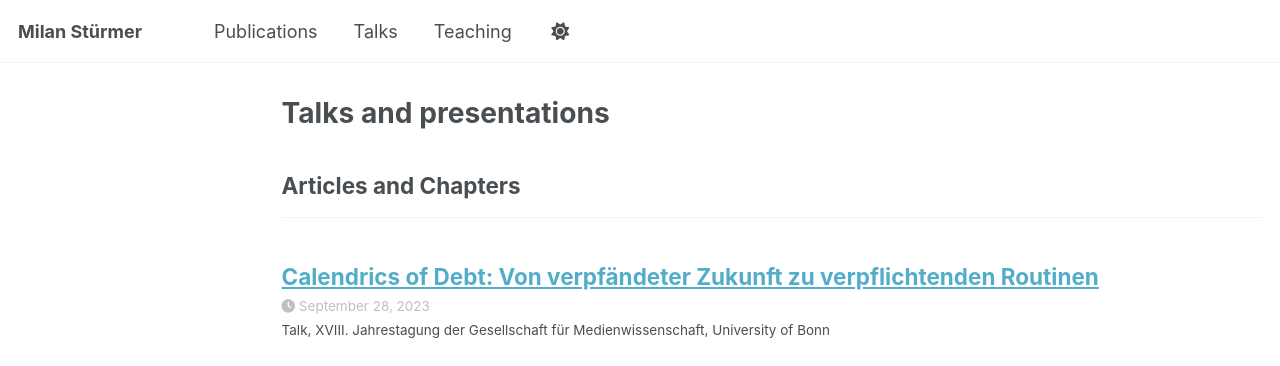
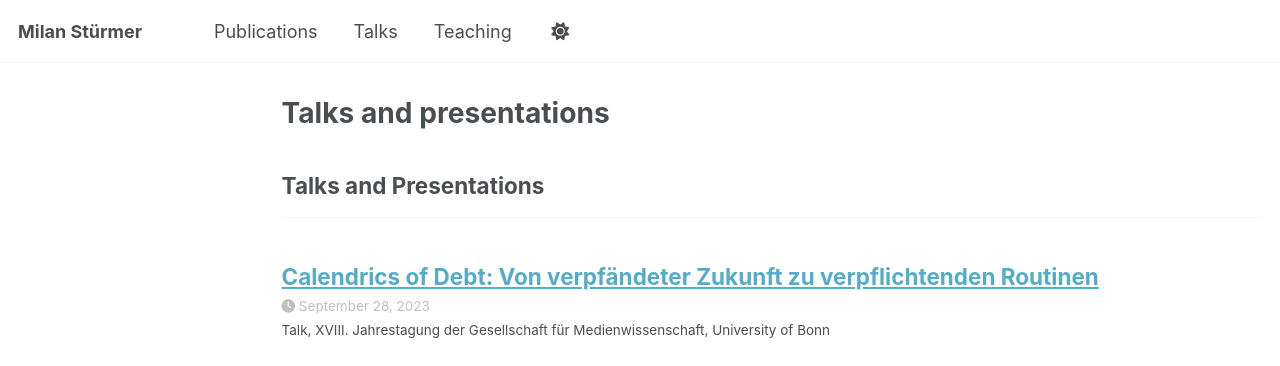
Before and after one commit to milanstuermer/milanstuermer.github.io, a Jekyll site: the page built from _pages/talks.html, in a window 1280 px wide. Shown: the top 366 px of the page. Built offline with Jekyll 4.4.1, drawn with Linux system fonts in a browser that asks for light colours; a script that is not in the unit is left out.

Commit message:
Update _config.yml

```diff
--- a/_config.yml
+++ b/_config.yml
@@ -93,7 +93,7 @@ publication_category:
 talk_category:
 talk_category:
   talk:
-    title: "Articles and Chapters"
+    title: "Talks and Presentations"
   organised:
     title: "Books and Edited Volumes"
 
```
